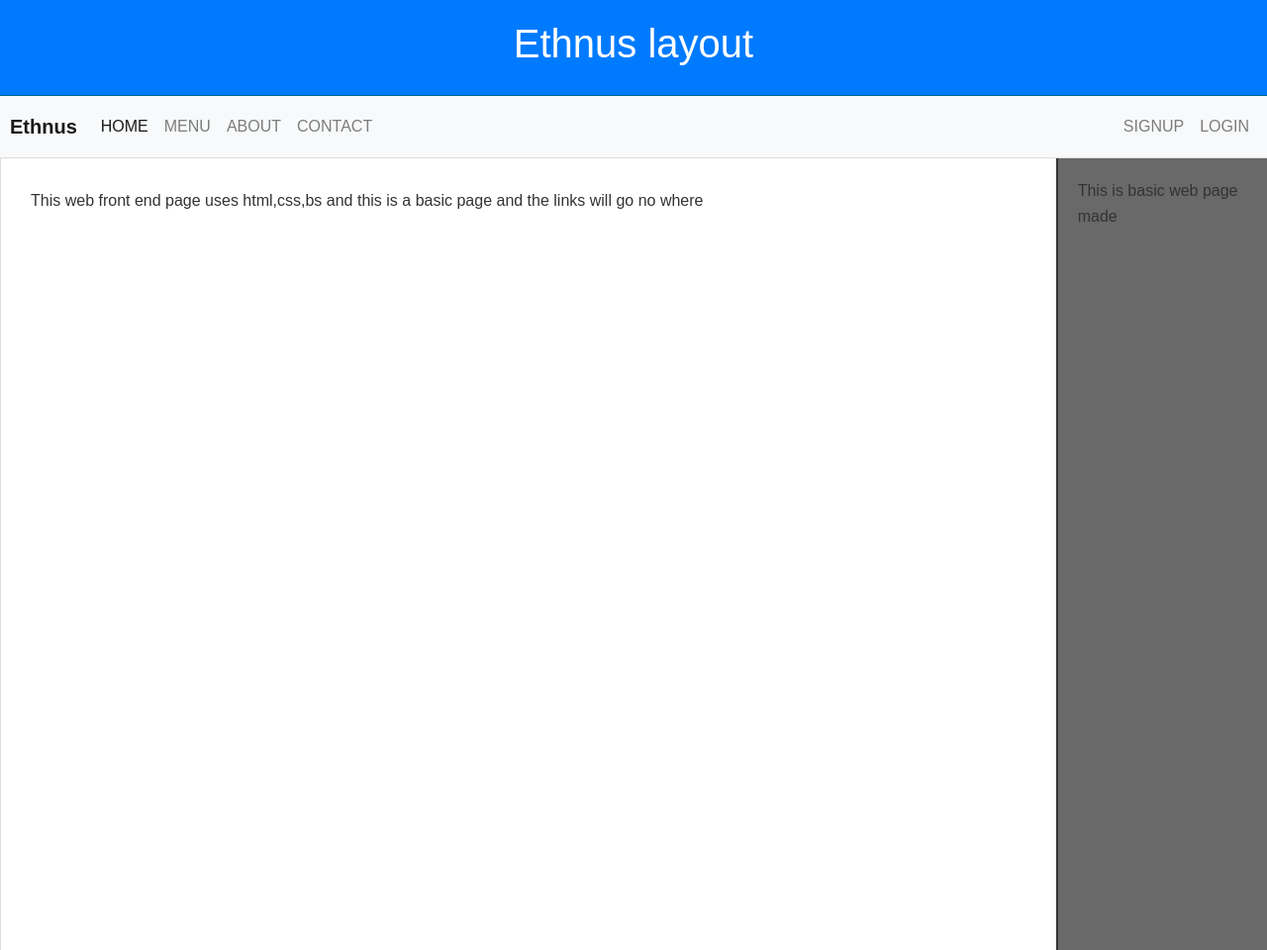
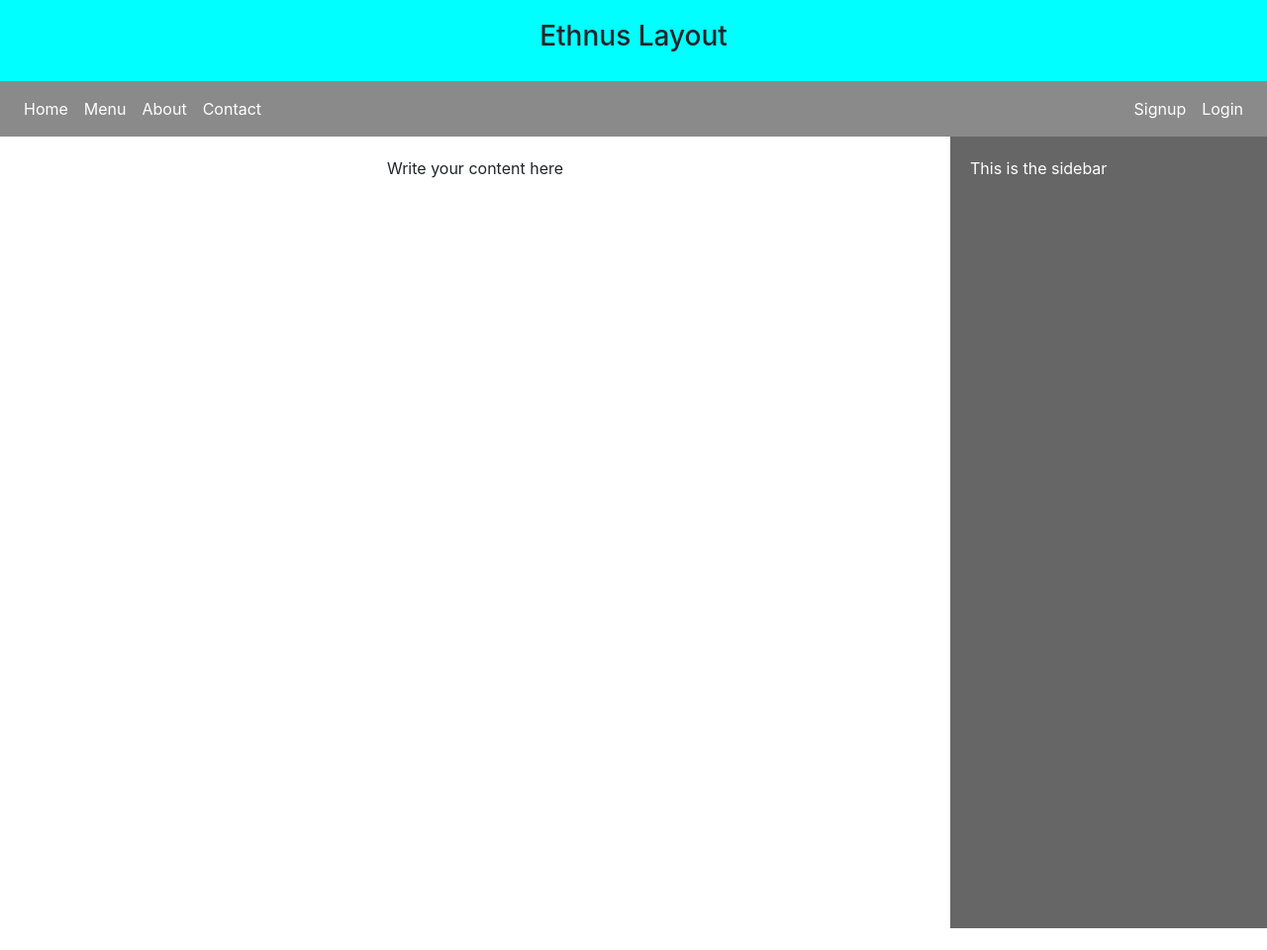
Before and after one commit to Y-Nitin/MernFullStack-Task-2, a plain HTML site: page Bootstrap/task1.html in a window 1280 px wide. Shown: the whole page at 99% size. After the commit the page ends 938 px from the top, so only its background shows below. Drawn offline with nearby package versions, Linux system fonts and the light colour scheme.

Commit message:
Update task1.html

```diff
--- a/Bootstrap/task1.html
+++ b/Bootstrap/task1.html
@@ -1,98 +1,80 @@
 <!DOCTYPE html>
 <html lang="en">
 <head>
-  <meta charset="UTF-8">
-  <meta name="viewport" content="width=device-width, initial-scale=1.0">
-  <title>Ethnus Layout</title>
-  <link rel="stylesheet" href="https://stackpath.bootstrapcdn.com/bootstrap/4.3.1/css/bootstrap.min.css">
+    <link href="https://maxcdn.bootstrapcdn.com/bootstrap/4.5.2/css/bootstrap.min.css" rel="stylesheet">
     <style>
         body {
-      font-family: Arial, sans-serif;
-      line-height: 1.6;
-      color: #333;
-      background-color: #f9f9f9;
+            margin: 0;
+            padding: 0;
         }
-    .header {
-      background-color: #007bff;
-      color: #fff;
-      padding: 20px;
-      text-align: center;
-      border-bottom: 1px solid #00698f;
+        .navbar-custom {
+            background-color: #8b8a8a;
         }
-    .navbar {
-      background-color: #fff;
-      padding: 10px;
-      border-bottom: 1px solid #ddd;
-    }
-    .navbar-brand {
-      font-weight: bold;
-      color: #333;
-    }
-    .nav-link {
-      color: #333;
-      transition: color 0.2s ease;
-    }
-    .nav-link:hover {
-      color: #00698f;
+        .navbar-custom .navbar-brand,
+        .navbar-custom .nav-link {
+            color: white;
         }
         .main-content {
-      background-color: #fff;
-      padding: 30px;
-      border-left: 1px solid #ddd;
+            padding: 20px;
         }
         .sidebar {
-      background-color: #696969;
+            background-color: #666666;
+            color: white;
+            height: 100vh;
             padding: 20px;
-      height: 100vh;
-      border-left: 2px solid #333;
+        }
+        header {
+            background-color: aqua;
+            width: 100%;
+            margin-bottom: auto;
+            padding: 20px 0;
         }
     </style>
 </head>
 <body>
-  <div class="header">
-    <h1>Ethnus layout</h1>
-  </div>
-
-  <nav class="navbar navbar-expand-lg navbar-light bg-light">
-    <a class="navbar-brand" href="#">Ethnus</a>
+    <header class="text-center">
+        <h3>Ethnus Layout</h3>
+    </header>
+    <nav class="navbar navbar-expand-lg navbar-custom">
         <button class="navbar-toggler" type="button" data-toggle="collapse" data-target="#navbarNav" aria-controls="navbarNav" aria-expanded="false" aria-label="Toggle navigation">
             <span class="navbar-toggler-icon"></span>
         </button>
         <div class="collapse navbar-collapse" id="navbarNav">
             <ul class="navbar-nav mr-auto">
-        <li class="nav-item active">
-          <a class="nav-link" href="#">HOME <span class="sr-only">(current)</span></a>
+                <li class="nav-item">
+                    <a class="nav-link" href="#">Home</a>
                 </li>
                 <li class="nav-item">
-          <a class="nav-link" href="#">MENU</a>
+                    <a class="nav-link" href="#">Menu</a>
                 </li>
                 <li class="nav-item">
-          <a class="nav-link" href="#">ABOUT</a>
+                    <a class="nav-link" href="#">About</a>
                 </li>
                 <li class="nav-item">
-          <a class="nav-link" href="#">CONTACT</a>
+                    <a class="nav-link" href="#">Contact</a>
                 </li>
             </ul>
-      <ul class="navbar-nav">
+            <ul class="navbar-nav ml-auto">
                 <li class="nav-item">
-          <a class="nav-link" href="#">SIGNUP</a>
+                    <a class="nav-link" href="#">Signup</a>
                 </li>
                 <li class="nav-item">
-          <a class="nav-link" href="#">LOGIN</a>
+                    <a class="nav-link" href="#">Login</a>
                 </li>
             </ul>
         </div>
     </nav>
-
     <div class="container-fluid">
         <div class="row">
-      <div class="col-md-10 main-content">
-        <p>This web front end page uses html,css,bs and this is a basic page and the links will go no where</p>
+            <div class="col-9 main-content text-center">
+                <p>Write your content here</p>
             </div>
-      <div class="col-md-2 sidebar">
-        This is basic web page made
+            <div class="col-3 sidebar">
+                <p>This is the sidebar</p>
             </div>
         </div>
     </div>
+
+
 </body>
 </html>
```
Lines whose indentation alone changed are shown as unchanged.
